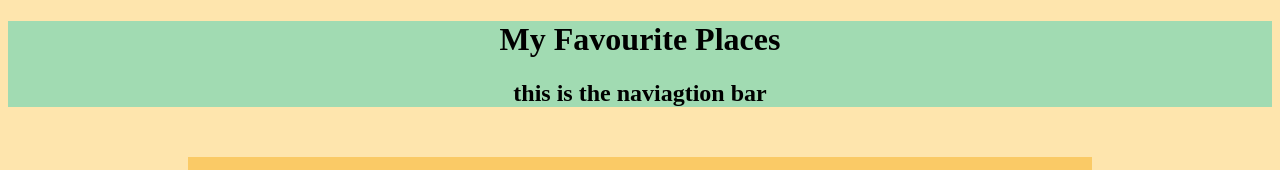
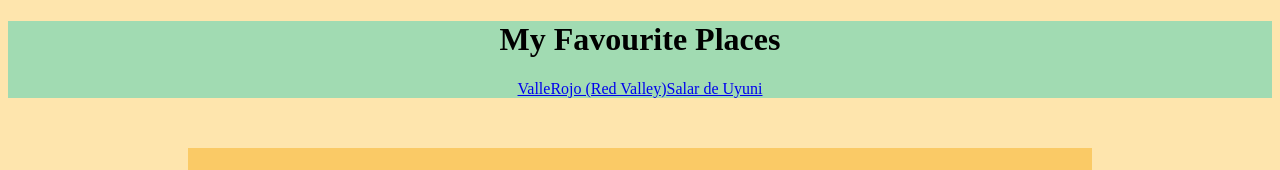
Before and after one commit to roshnihpatel/favourite-place-react, a React (Create React App) app: page / in a window 1280 px wide. Shown: the top 170 px of the page. Built offline with nearby package versions, Linux system fonts and the light colour scheme.

Commit message:
naviagation bar working

```diff
--- a/src/components/FavouritePlace.tsx
+++ b/src/components/FavouritePlace.tsx
@@ -1,5 +1,6 @@
 interface FavouritePlaceProps {
   placeName: string;
+  sectionName:string
   location: { country: string; city: string };
   description: string;
   imageURL: string;
@@ -8,7 +9,7 @@
 
 function FavouritePlace(props: FavouritePlaceProps): JSX.Element {
   return (
-    <section>
+    <section id={props.sectionName}>
       <h2>{props.placeName}</h2>
       <div id="cat">
         <img src={props.imageURL} alt={props.imageDescription} />
--- a/src/components/MainContent.tsx
+++ b/src/components/MainContent.tsx
@@ -5,6 +5,7 @@
     <main>
       <FavouritePlace
         placeName={"Valle Rojo (Red Valley)"}
+        sectionName={"ValleRojo"}
         location={{ country: "Peru", city: "Cusco" }}
         description={
           "The Red Valley's viewpoint sits at about 5,000m above sea level and is a 30-minute walk from the more well-known Rainbow Mountain (Vinicuna). But the valley's beautiful combination of deep and vibrant reds and contrasting patches of green create a unique and enchanting landscape that is definitely worth the trek."
@@ -16,6 +17,7 @@
       />
       <FavouritePlace
         placeName={"Salar de Uyuni"}
+        sectionName={"'SalardeUyuni'"}
         location={{ country: "Bolivia", city: "Uyuni" }}
         description={"###"}
         imageURL={
--- a/src/components/NavItem.tsx
+++ b/src/components/NavItem.tsx
@@ -1,7 +1,13 @@
-function NavItem(): JSX.Element {
+
+
+interface NavItemProps{
+  label:string
+  link:string
+}
+function NavItem(props: NavItemProps): JSX.Element {
   return (
     <>
-      <h2>this is the naviagtion bar</h2>
+      <a href={props.link}>{props.label}</a>
     </>
   );
 }
--- a/src/components/PageHeader.tsx
+++ b/src/components/PageHeader.tsx
@@ -4,7 +4,16 @@
   return (
     <header>
       <h1>My Favourite Places</h1>
-      <NavItem />
+        <div id="navBar">
+        <NavItem
+        label={"ValleRojo (Red Valley)"}
+        link={"#ValleRojo"}
+        />
+        <NavItem
+        label={"Salar de Uyuni"}
+        link={"#SalardeUyuni"}
+        />
+      </div>
     </header>
   );
 }
```
